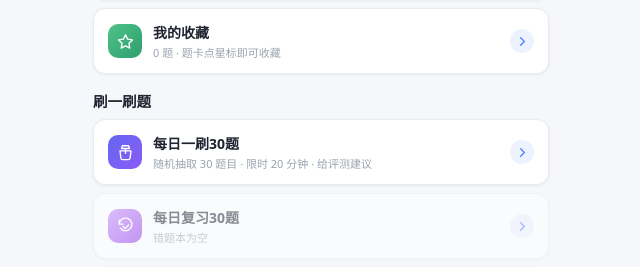
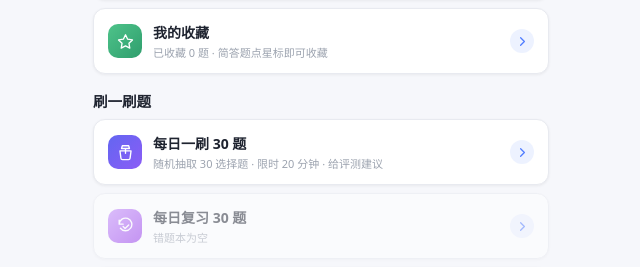
Before and after one commit to fanggafa/OpsInterview-Bank-H5, a Vue app: page / in a window 1280 px wide. Shown: the part 385-652 px from the top of the page, without its empty margins (319-959 px from the left). Built offline with nearby package versions, Linux system fonts and the light colour scheme.

Commit message:
feat(home): 五张卡标题与副标题定稿（主标题加空格、副标题明确题型、我的收藏与薄弱分类措辞）

```diff
--- a/src/views/HomeView.vue
+++ b/src/views/HomeView.vue
@@ -255,9 +255,7 @@ function openWeak() {
         </span>
         <span class="review__text">
           <span class="review__title">我的收藏</span>
-          <span class="review__desc">
-            {{ favCount ? `${favCount} 题 · 手动标记的重点` : '0 题 · 题卡点星标即可收藏' }}
-          </span>
+          <span class="review__desc">已收藏 {{ favCount }} 题 · 简答题点星标即可收藏</span>
         </span>
               <span class="review__arrow" aria-hidden="true">
         <svg viewBox="0 0 24 24" width="15" height="15">
@@ -297,8 +295,8 @@ function openWeak() {
           </svg>
         </span>
         <span class="review__text">
-          <span class="review__title">每日一刷30题</span>
-          <span class="review__desc">随机抽取 30 题目 · 限时 20 分钟 · 给评测建议</span>
+          <span class="review__title">每日一刷 30 题</span>
+          <span class="review__desc">随机抽取 30 选择题 · 限时 20 分钟 · 给评测建议</span>
         </span>
         <span class="review__arrow" aria-hidden="true">
           <svg viewBox="0 0 24 24" width="15" height="15">
@@ -338,9 +336,9 @@ function openWeak() {
           </svg>
         </span>
         <span class="review__text">
-          <span class="review__title">每日复习30题</span>
+          <span class="review__title">每日复习 30 题</span>
           <span class="review__desc">
-            {{ wrongCount ? `从错题本抽 ${Math.min(wrongCount, 30)} 题 · 限时 20 分钟 · 连对 3 次移出` : '错题本为空' }}
+            {{ wrongCount ? `错题本抽 ${Math.min(wrongCount, 30)} 选择题 · 限时 20 分钟 · 连对 3 次移出` : '错题本为空' }}
           </span>
         </span>
               <span class="review__arrow" aria-hidden="true">
@@ -420,7 +418,7 @@ function openWeak() {
               </template>
             </template>
             <template v-else>
-              数据量不足 · 同分类刷满它题量的 33% 且含错题后开始排行
+              数据量不足 · 同分类刷题满足题量的 33% 且含错题后开始排行
             </template>
           </span>
         </span>
```
Also changed, not shown: 2 other files (tests, documents, lock files or other folders).
